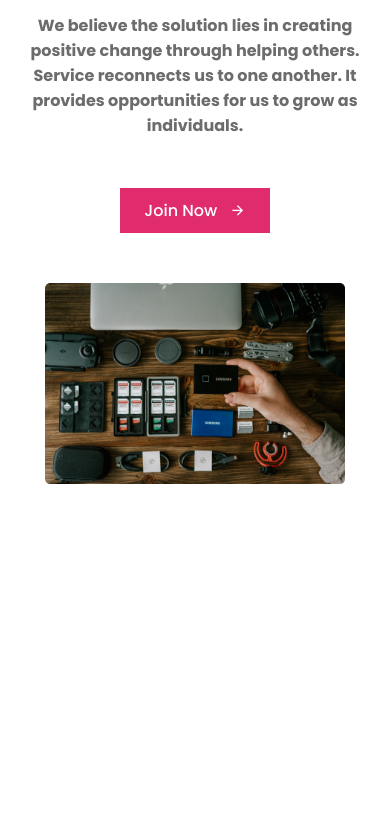
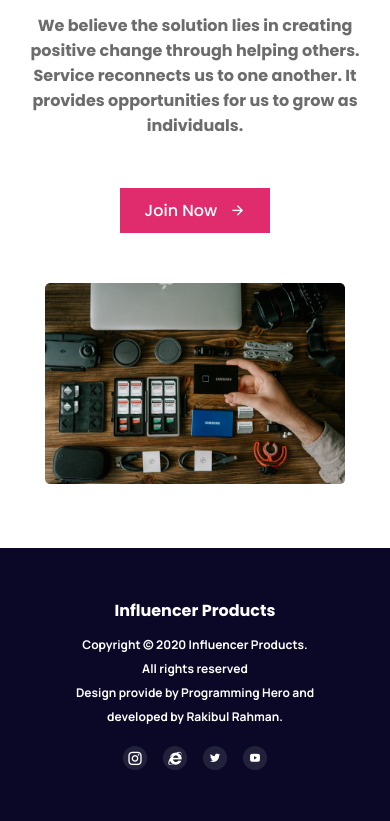
Before and after one commit to devrakibulrahman/influencer-gear-website, a plain HTML site: page index.html in a window 390 px wide. Shown: the part 5763-6584 px from the top of the page. Before the commit the page ends 6261 px from the top, so only its background shows below. Drawn offline with nearby package versions, Linux system fonts and the light colour scheme.

Commit message:
footer section done with responsive on 7/17/2024 at 11:57 PM

```diff
--- a/css/responsive.css
+++ b/css/responsive.css
@@ -3,6 +3,7 @@
 /* ------------------ css variable define for responsive ------------------ */
 :root{
     /* ------------- font size define */
+    --font-smallest: 0.75rem; /** 12px **/
     --font-small: 0.875rem; /** 14px **/
     --font-medium: 1rem;    /** 16px **/
     --font-x-large: 1.5rem; /** 24px **/
@@ -61,6 +62,14 @@
 
     .feature-title{
         font-size: var(--font-x-large);
+    }
+
+    .footer-title{
+        font-size: var(--font-medium);
+    }
+
+    .footer-para{
+        font-size: var(--font-smallest);
     }
 
     /* --------- header section start --------- */
@@ -156,7 +165,7 @@
     }
     /* --------- popular collection end --------- */
 
-    /* --------- popular feature start --------- */
+    /* --------- feature start --------- */
     .feature-content{
         width: 100%;
         flex-direction: column-reverse;
@@ -166,6 +175,7 @@
 
     .feature-content .feature-img-box{
         width: 300px;
+        margin-bottom: 50px;
     }
 
     .feature-content .feature-img-box .feature-img{
@@ -183,9 +193,18 @@
     .feature-content .feature-details .feature-btn{
         margin: 50px 0 30px;
     }
-    /* --------- popular feature end --------- */
+    /* --------- feature end --------- */
 
+    /* --------- footer start --------- */
+    .footer-content .footer-details .footer-social-media .icon-box{
+        width: 24px;
+        height: 24px;
+    }
 
+    .footer-content .footer-details .footer-social-media .icon-box .icon{
+        font-size: var(--font-smallest);
+    }
+    /* --------- footer end --------- */
 }
 
 /* ------------- Small devices (phones, 576px and up) ------------- */
--- a/css/style.css
+++ b/css/style.css
@@ -47,6 +47,7 @@
     --mysterious-depths: rgb(10, 8, 38);
     --dove-gray: rgb(108, 108, 108);
     --white: rgb(255, 255, 255);
+    --white-op: rgba(255, 255, 255, 0.1);
     --big-fish-to-fry: gb(217, 219, 225);
 
     /* ------------- font family name define */
@@ -176,7 +177,12 @@
     color: var(--white);
 }
 
-
+.footer-para{
+    font-family: var(--manrope);
+    font-size: var(--font-small);
+    font-weight: var(--wt-700);
+    color: var(--white);
+}
 
 /* ------------------------ header section start ------------------------ */
 
@@ -414,3 +420,57 @@
     margin-top: 16px;
 }
 /* ------------------------ feature section end ------------------------ */
+
+/* ------------------------ footer section start ------------------------ */
+#footer{
+    width: 100%;
+    min-height: 30vh;
+    background-color: var(--mysterious-depths);
+}
+
+.footer-content{
+    max-width: 100%;
+    height: 30vh;
+    display: flex;
+    align-items: center;
+    justify-content: center;
+}
+
+.footer-content .footer-details{
+    width: 100%;
+    text-align: center;
+}
+
+.footer-content .footer-details .footer-title{
+    margin-bottom: 10px;
+}
+
+.footer-content .footer-details .footer-para{
+    margin-bottom: 10px;
+    line-height: 24px;
+}
+
+.footer-content .footer-details .footer-social-media{
+    display: flex;
+    align-items: center;
+    justify-content: center;
+    gap: 16px;
+    margin-top: 17px;
+}
+
+.footer-content .footer-details .footer-social-media .icon-box{
+    width: 32px;
+    height: 32px;
+    background-color: var(--white-op);
+    display: flex;
+    align-items: center;
+    justify-content: center;
+    border-radius: 50%;
+    color: var(--white);
+    cursor: pointer;
+}
+
+.footer-content .footer-details .footer-social-media .icon-box .icon{
+    font-size: 1.06rem;
+}
+/* ------------------------ footer section end ------------------------ */
--- a/index.html
+++ b/index.html
@@ -303,5 +303,32 @@
         <!----------------- feature section end -->
     </main>
     <!-- ============== main section end =============== -->
+
+    <!-- ============== footer section start =============== -->
+    <footer id="footer">
+        <div class="container">
+            <div class="footer-content">
+                <div class="footer-details">
+                    <h2 class="footer-title">Influencer Products</h2>
+                    <p class="footer-para">Copyright © 2020  Influencer Products. <br>All rights reserved <br>Design provide by <strong>Programming Hero </strong>and <br>developed by <strong>Rakibul Rahman.</strong></p>
+                    <div class="footer-social-media">
+                        <div class="insta-icon icon-box">
+                            <i class="ri-instagram-line footer-icon"></i>
+                        </div>
+                        <div class="web-icon icon-box">
+                            <i class="ri-ie-fill footer-icon"></i>
+                        </div>
+                        <div class="twitter-icon icon-box">
+                            <i class="ri-twitter-fill icon"></i>
+                        </div>
+                        <div class="youtube-icon icon-box">
+                            <i class="ri-youtube-fill icon"></i>
+                        </div>
+                    </div>
+                </div>
+            </div>
+        </div>
+    </footer>
+    <!-- ============== footer section end =============== -->
 </body>
 </html>
```
Also changed, not shown: in.html (deleted, +0 -44 lines).
